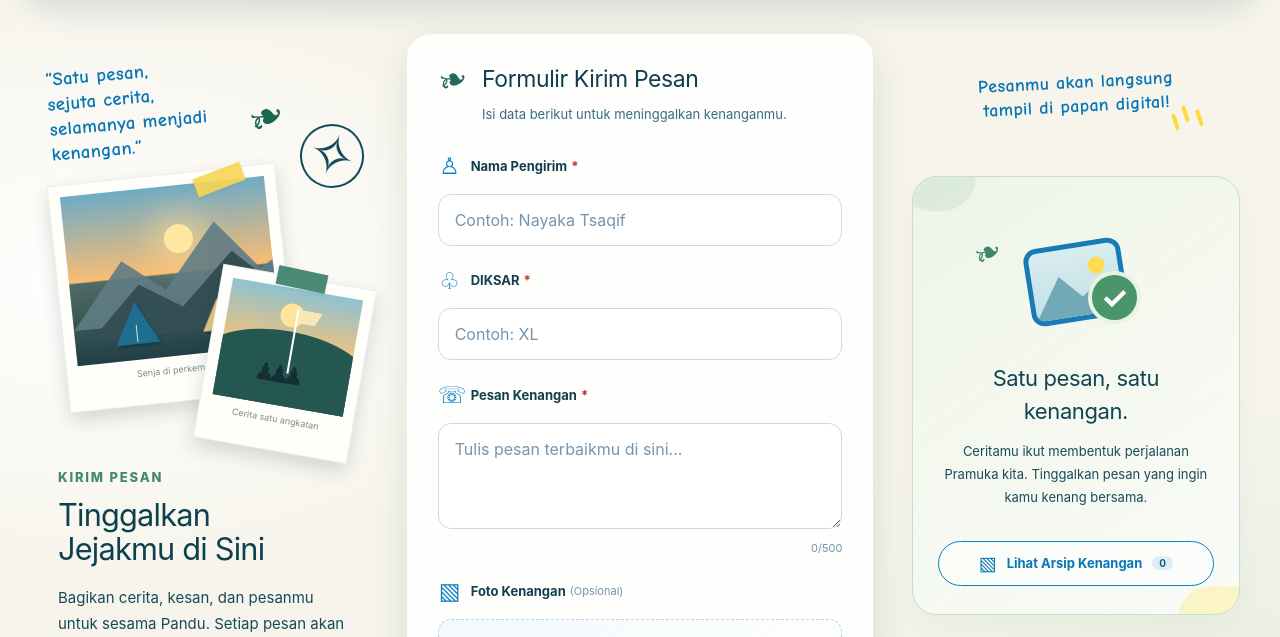
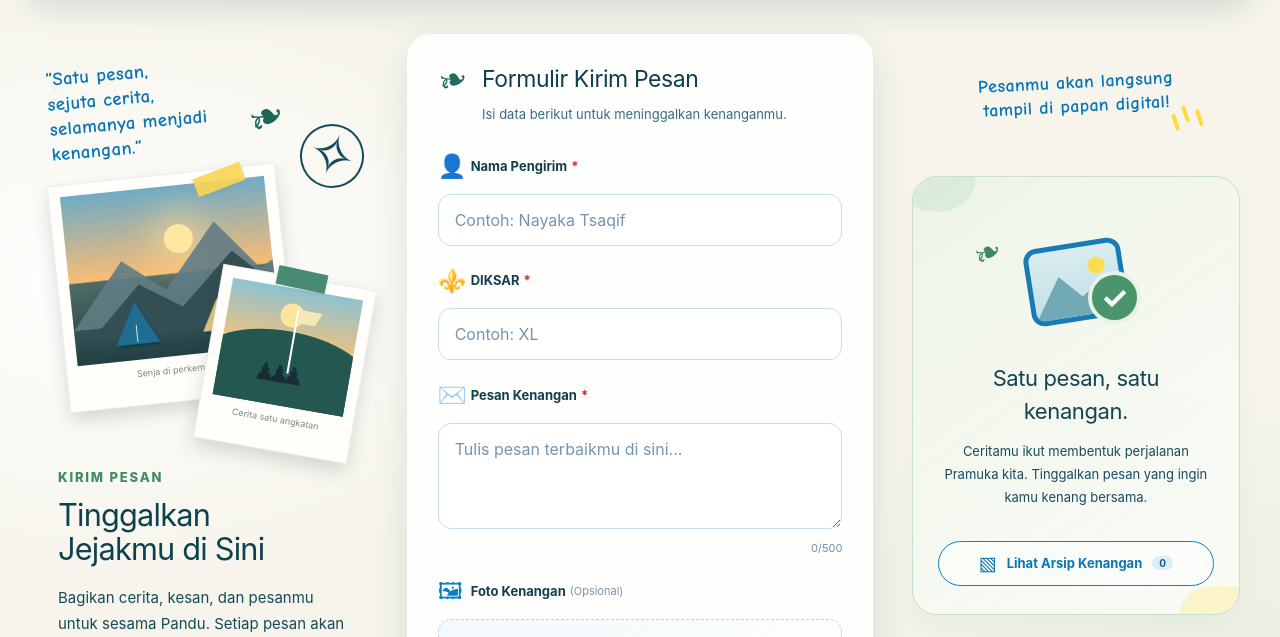
Before and after one commit to tsaqifeducation314/pandu-to-pandu, a website built with Vite: page index.html in a window 1280 px wide. Shown: the part 114-751 px from the top of the page. Built offline with nearby package versions, Linux system fonts and the light colour scheme.

Commit message:
mengubah logo

```diff
--- a/index.html
+++ b/index.html
@@ -64,25 +64,25 @@
 
           <form id="messageForm" novalidate>
             <div class="field-group">
-              <label for="senderName"><span class="field-icon" aria-hidden="true">♙</span> Nama Pengirim <span class="required">*</span></label>
+              <label for="senderName"><span class="field-icon" aria-hidden="true">👤</span> Nama Pengirim <span class="required">*</span></label>
               <input id="senderName" name="senderName" type="text" placeholder="Contoh: Nayaka Tsaqif" maxlength="80" required autocomplete="name" />
               <small class="field-error" id="nameError"></small>
             </div>
 
             <div class="field-group">
-              <label for="cohort"><span class="field-icon" aria-hidden="true">♧</span> DIKSAR <span class="required">*</span></label>
+              <label for="cohort"><span class="field-icon" aria-hidden="true">⚜️</span> DIKSAR <span class="required">*</span></label>
               <input id="cohort" name="cohort" type="text" placeholder="Contoh: XL" maxlength="40" required />
               <small class="field-error" id="cohortError"></small>
             </div>
 
             <div class="field-group">
-              <label for="message"><span class="field-icon" aria-hidden="true">☏</span> Pesan Kenangan <span class="required">*</span></label>
+              <label for="message"><span class="field-icon" aria-hidden="true">✉️</span> Pesan Kenangan <span class="required">*</span></label>
               <textarea id="message" name="message" placeholder="Tulis pesan terbaikmu di sini..." maxlength="500" required></textarea>
               <div class="textarea-meta"><small class="field-error" id="messageError"></small><small id="charCount">0/500</small></div>
             </div>
 
             <div class="field-group photo-group">
-              <label for="photo"><span class="field-icon" aria-hidden="true">▧</span> Foto Kenangan <span class="optional">(Opsional)</span></label>
+              <label for="photo"><span class="field-icon" aria-hidden="true">🖼</span> Foto Kenangan <span class="optional">(Opsional)</span></label>
               <label class="upload-zone" id="uploadZone" for="photo">
                 <input id="photo" name="photo" type="file" accept="image/png,image/jpeg,image/webp" />
                 <span class="upload-icon" aria-hidden="true">⇧</span>
```
